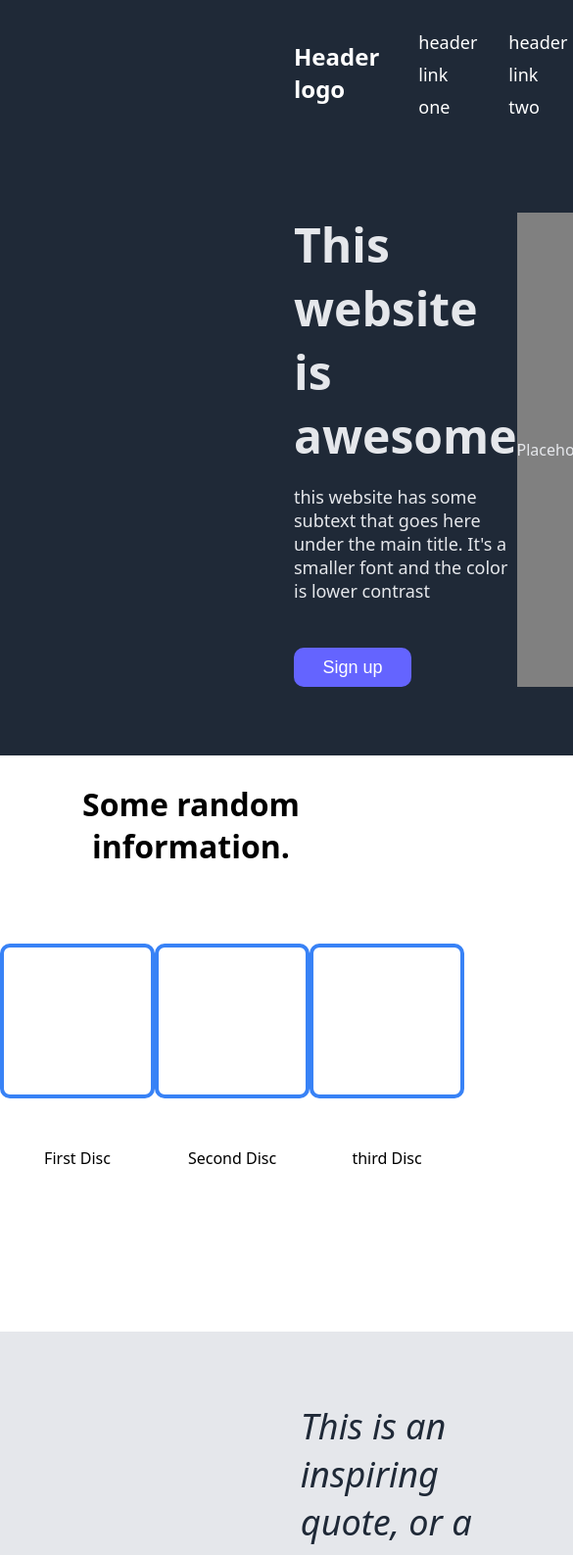
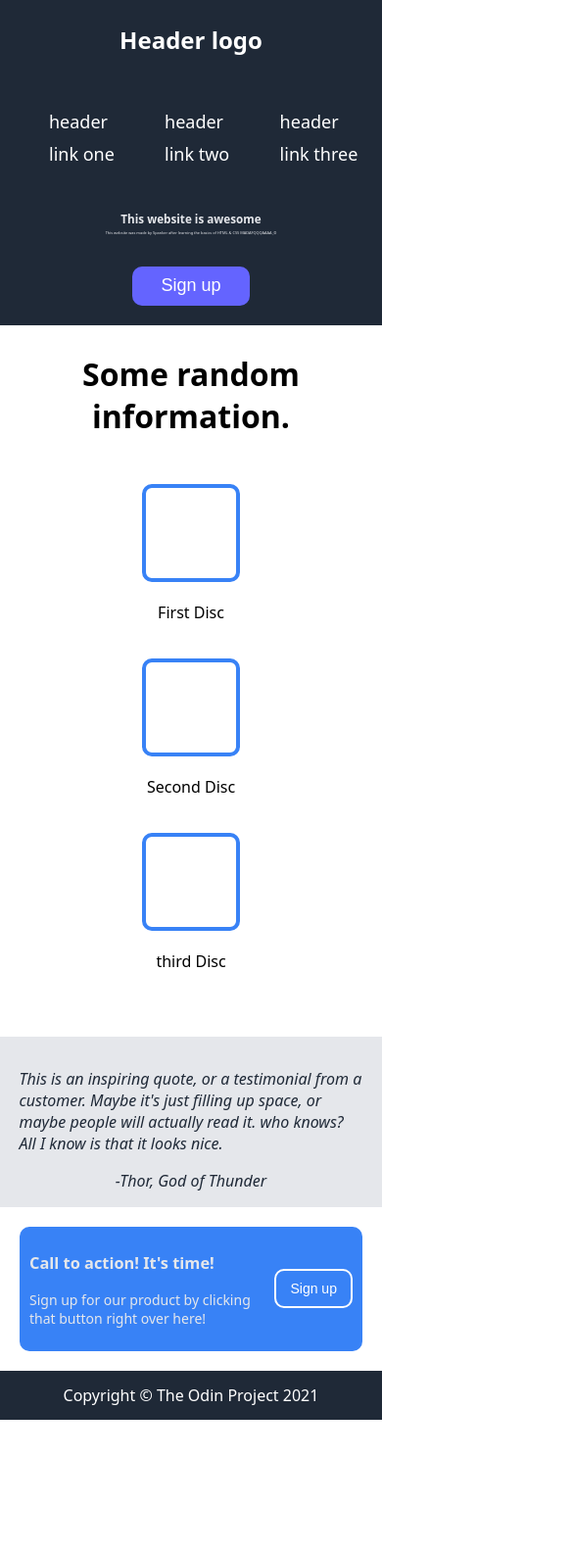
Before and after one commit to spankerino/First-full-Website, a plain HTML site: page index.html in a window 390 px wide. Shown: the top 1587 px of the page at 98% size, 585 px wide, since content can reach past the window. After the commit the page ends 1449 px from the top, so only its background shows below. Drawn offline with Linux system fonts and the light colour scheme.

Commit message:
Fixed the shrinking added media query

```diff
--- a/index.html
+++ b/index.html
@@ -18,8 +18,8 @@
         </div>
         <div class="header-bot">
             <div class="header-bot-left">
-                <p style="font-size: 48px ; font-weight: bold;margin: 0;">This website is awesome</p>
-                <p style="font-size: 18px;">this website has some subtext that goes here under the main title. It's a smaller font and the color is lower contrast</p>
+                <p style="font-size: 3vw; font-weight: bold; padding: 0%; margin: 0;">This website is awesome</p>
+                <p style="font-size: 1vw;">This website was made by Spanker after learning the basics of HTML & CSS MADAFQQQAAAA ;D</p>
                 <button>Sign up</button>
             </div>
             <div class="header-bot-right">Placeholder</div>
@@ -43,22 +43,13 @@
        </div>
     </div>
 
-
-
-
-
-    <div class="container-two">
+  <div class="container-two">
         <p>This is an inspiring quote, or a testimonial from a customer. Maybe it's just filling up space, or maybe people will actually read it. who knows? All I know is that it looks nice.</p>
         <footer>-Thor, God of Thunder</footer>
 
     </div>
 
-
-
-
-
-
-    <div class="container-three">
+      <div class="container-three">
         <div>
             <h3>Call to action! It's time!</h3>
             <p>Sign up for our product by clicking that button right over here!</p>
@@ -66,7 +57,6 @@
         <button>Sign up</button>
     </div>
 
-
     <div class="footer">Copyright © The Odin Project 2021</div>
 </body>
 </html>
--- a/style.css
+++ b/style.css
@@ -1,3 +1,7 @@
+* {
+    box-sizing: border-box; /* Added to include padding and border in the element's total width and height */
+}
+
 body {
     margin: auto;
     font-family: system-ui, -apple-system, BlinkMacSystemFont, 'Segoe UI', Roboto, Oxygen, Ubuntu, Cantarell, 'Open Sans', 'Helvetica Neue', sans-serif;
@@ -6,36 +10,38 @@ body {
 .header {
     background-color: #1F2937;
     color: #E5E7EB;
-    padding: 0 300px;
+    padding: 0 20px; /* Changed padding for responsiveness */
 }
 .header-top {
     display: flex;
     color: white;
-    justify-content: space-between;
+    justify-content: space-around;
     align-items: center;
 }
 
 .header-bot {
+    align-self: center;
     display: flex;
-    padding: 70px 0;
-    justify-content: space-between;
+    padding: 30px 0; /* Changed padding for responsiveness */
+    justify-content: space-around;
 }
 
 .header-bot-left {
     display: flex;
     flex-direction: column;
-    width: 350px;
+    width: 50%; /* Changed to a percentage-based width */
 }
 .header-bot-right {
     display: flex;
     justify-content: center;
     align-items: center;
     background-color: gray;
-    height: auto;
-    width: 500px;
+    height: 20vh;
+    width: 40vh; /* Changed to a percentage-based width */
 }
 
 .header-bot-left button {
+    align-self: center;
     margin-top: 28px;
     color: white;
     background-color: rgb(100, 100, 255);
@@ -59,6 +65,7 @@ a {
     color: white;
 }
 
+
 .container-one {
     display: flex;
     justify-content: space-evenly;
@@ -76,31 +83,21 @@ a {
 
 .container-two{
     color: #1F2937;
-    padding: 1em 11em;
+    padding: 1em 5%;
     display: flex;
     flex-direction: column;
     justify-content: center;
     align-items: center;
-    font-size: 36px;
+    font-size: 2vw;
     font-style: italic;
     background-color: #E5E7EB;
 }
 
-.img {
-    border: 1px red solid;
-}
-
-.container-two footer {
-    font-weight: bold;
-    display: inline;
-    align-self: flex-end;
-}
-
 .container-three {
-    padding: 2em 5em;
-    margin: 4em 12em;
+    padding: 2vw 5vw;
+    margin: 4vw 12vw;
     border-radius: 10px;
-    font-size: 24px;
+    font-size: 1vw;
     display: flex;
     align-items: center;
     justify-content: space-between;
@@ -115,6 +112,7 @@ a {
     border: white solid 2px;
     border-radius: 10px;
     background-color: #3882F6;
+    min-width: 120px;
 }
 
 .footer {
@@ -125,3 +123,50 @@ a {
     background-color: #1F2937;
     color: white;
 }
+
+@media only screen and (max-width: 768px) {
+    .header {
+        padding: 0 10px; /* Adjusted padding for responsiveness */
+    }
+    .header-top {
+        flex-direction: column; /* Change to column layout for smaller screens */
+        align-items: center; /* Center align items */
+    }
+    .header-bot {
+        flex-direction: column; /* Change to column layout for smaller screens */
+        align-items: center; /* Center align items */
+        padding: 20px 0; /* Adjusted padding for responsiveness */
+    }
+    .header-bot-left {
+        width: 100%; /* Make .header-bot-left span the full width */
+        text-align: center; /* Center align text */
+    }
+    .header-bot-right {
+        display: none; /* Hide .header-bot-right on smaller screens */
+    }
+    .container-one {
+        flex-direction: column; /* Change to column layout for smaller screens */
+        align-items: center; /* Center align items */
+        margin-bottom: 50px; /* Adjusted margin for responsiveness */
+    }
+    .first, .second, .third {
+        margin: 20px 0 ; /* Adjusted margin for responsiveness */
+        width: 100px; /* Adjusted width for responsiveness */
+        height: 100px; /* Adjusted height for responsiveness */
+    }
+    .container-two {
+        font-size: 16px; /* Adjusted font size for smaller screens */
+    }
+    .container-three {
+        padding: 10px; /* Adjusted padding for responsiveness */
+        margin: 20px; /* Adjusted margin for responsiveness */
+        font-size: 14px; /* Adjusted font size for smaller screens */
+    }
+    .container-three button {
+        font-size: 14px; /* Adjusted font size for smaller screens */
+        min-width: auto; /* Remove minimum width */
+    }
+    .footer {
+        height: 50px; /* Adjusted height for responsiveness */
+    }
+}
```
